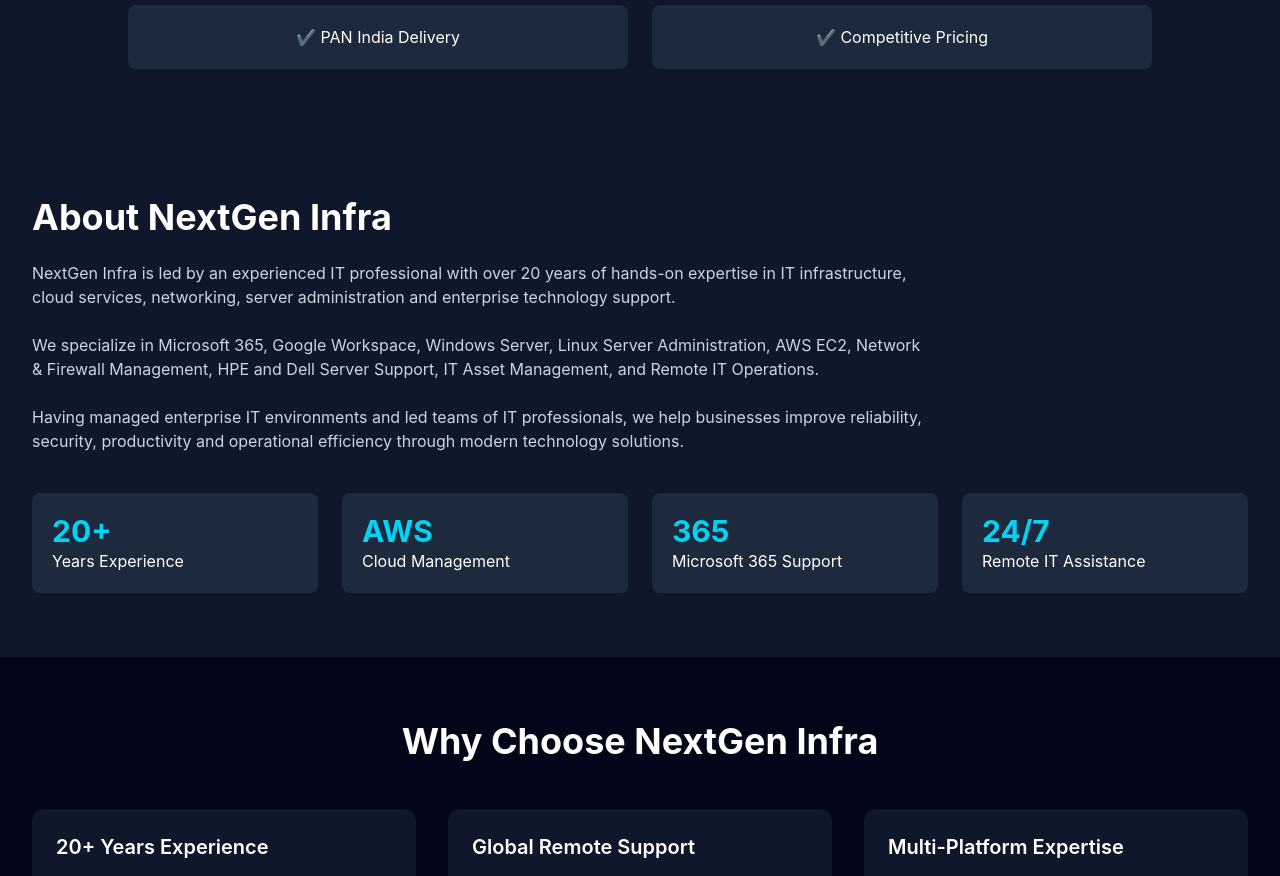
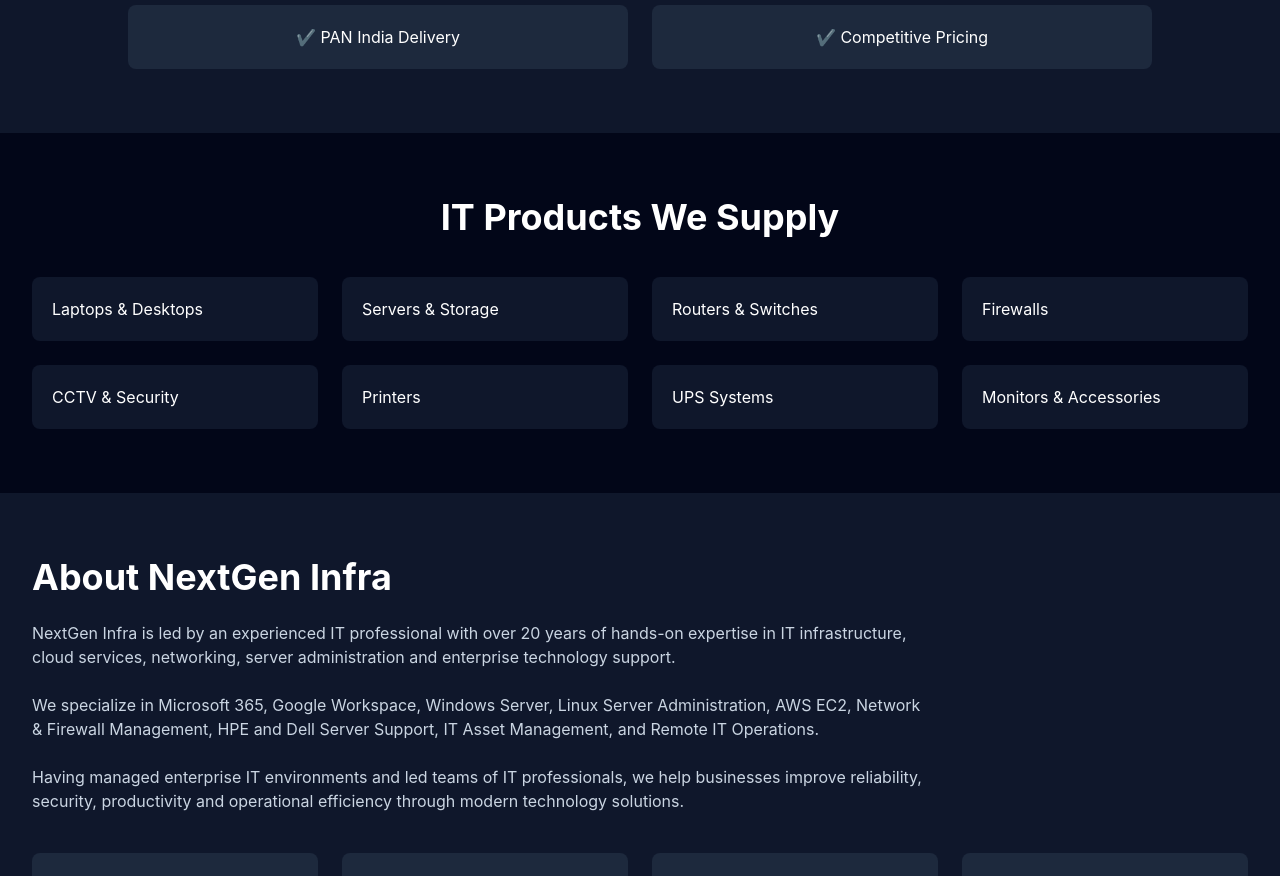
Before and after one commit to shambhuprasad2509-web/nextgeninfra, a React (Vite) app: page / in a window 1280 px wide. Shown: the part 1820-2696 px from the top of the page. Built offline with nearby package versions, Linux system fonts and the light colour scheme.

Commit message:
Update App.jsx

```diff
--- a/src/App.jsx
+++ b/src/App.jsx
@@ -146,6 +146,48 @@
         ✔ Competitive Pricing
       </div>
     </div>
+  </div>
+</section>
+
+      <section className="px-8 py-16">
+  <h2 className="text-4xl font-bold text-center mb-10">
+    IT Products We Supply
+  </h2>
+
+  <div className="grid md:grid-cols-4 gap-6">
+
+    <div className="bg-slate-900 p-5 rounded-lg">
+      Laptops & Desktops
+    </div>
+
+    <div className="bg-slate-900 p-5 rounded-lg">
+      Servers & Storage
+    </div>
+
+    <div className="bg-slate-900 p-5 rounded-lg">
+      Routers & Switches
+    </div>
+
+    <div className="bg-slate-900 p-5 rounded-lg">
+      Firewalls
+    </div>
+
+    <div className="bg-slate-900 p-5 rounded-lg">
+      CCTV & Security
+    </div>
+
+    <div className="bg-slate-900 p-5 rounded-lg">
+      Printers
+    </div>
+
+    <div className="bg-slate-900 p-5 rounded-lg">
+      UPS Systems
+    </div>
+
+    <div className="bg-slate-900 p-5 rounded-lg">
+      Monitors & Accessories
+    </div>
+
   </div>
 </section>
       {/* About */}
```
